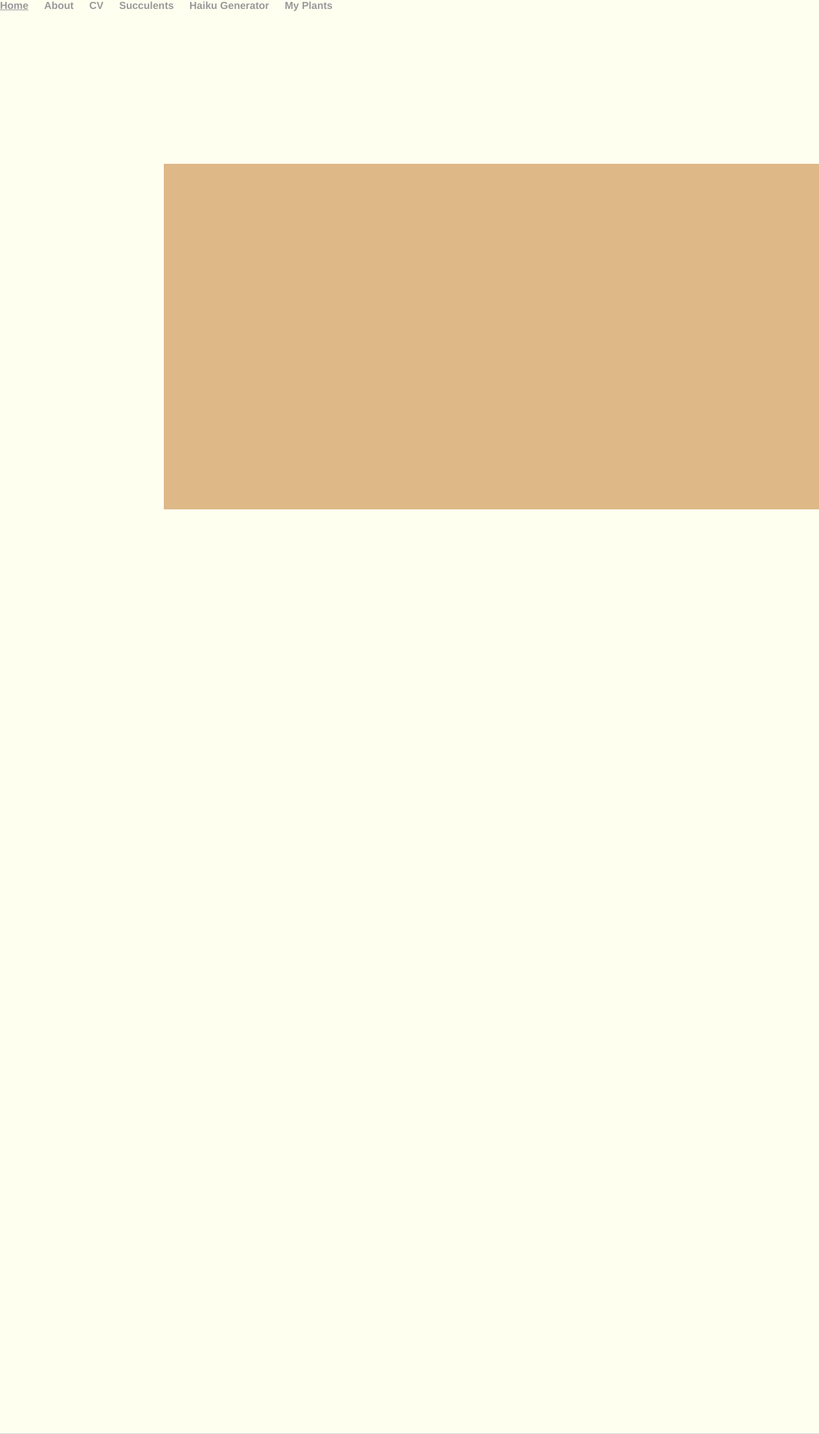
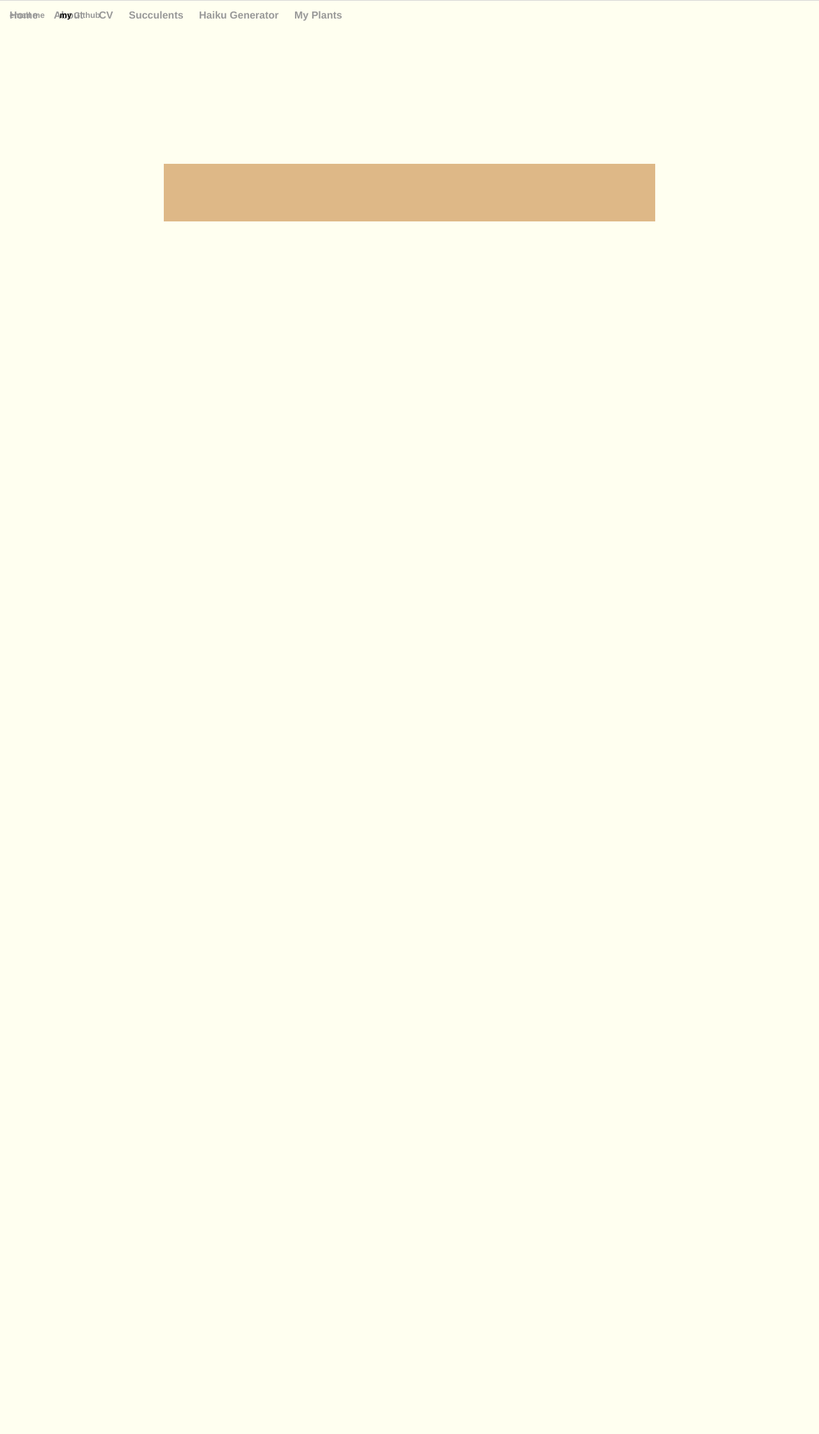
Before and after one commit to SeanEFletcher/SeanEFletcher.github.io, a Jekyll site: the page photoscroll/index.html, which Jekyll copies as it is, in a window 1280 px wide. Shown: the whole page at 64% size. Built offline with Jekyll 4.4.1, drawn with Linux system fonts in a browser that asks for light colours; after the commit the page ends 900 px from its top, so only the background shows below that.

Commit message:
Update photoscroll.css

```diff
--- a/css/photoscroll.css
+++ b/css/photoscroll.css
@@ -4,10 +4,11 @@
 }
 nav ul, footer ul {
     font-family:'Helvetica', 'Arial', 'Sans-Serif';
-    padding: 0px;
+    padding: 15px;
     list-style: none;
     font-weight: bold;
     position: fixed;
+    text-align: center;
 }
 nav ul li, footer ul li {
     display: inline;
@@ -40,8 +41,8 @@
     background-color: burlywood;
     margin: 20%;
     position: fixed;
-    width: 80%;
-    height: 60%;
+    width: 60%;
+    height: 10%;
     z-index: 3;
 }
 .pic {
@@ -49,6 +50,6 @@
     width: 500px;
     height: 280px;
     color: black;
-    position: relative;
+    position: absolute;
     z-index: 4;
 }
```
